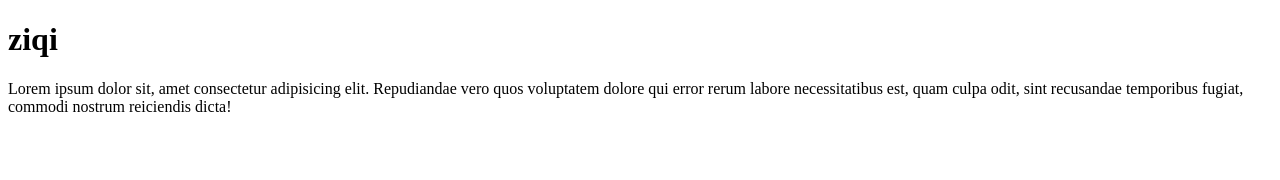
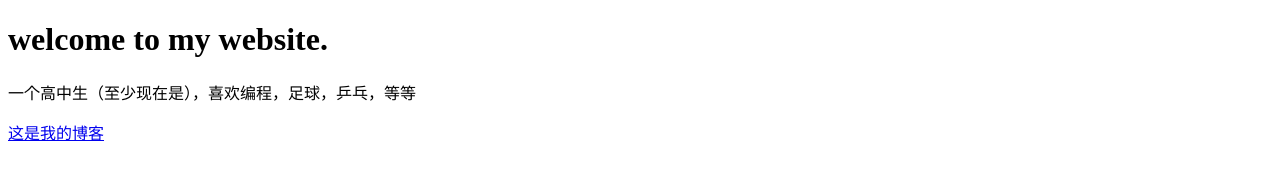
Before and after one commit to huaziqi/huaziqi.github.io, a plain HTML site: page index.html in a window 1280 px wide. Drawn offline with Linux system fonts and the light colour scheme.

Commit message:
Update index.html

```diff
--- a/index.html
+++ b/index.html
@@ -5,7 +5,10 @@
     </head>
     <body>
         <!--  -->
-        <h1> ziqi</h1>
+        <h1>welcome to my website.</h1>
+
     </body>
-    <p>Lorem ipsum dolor sit, amet consectetur adipisicing elit. Repudiandae vero quos voluptatem dolore qui error rerum labore necessitatibus est, quam culpa odit, sint recusandae temporibus fugiat, commodi nostrum reiciendis dicta!</p>
+    <p>一个高中生（至少现在是），喜欢编程，足球，乒乓，等等</p>
+    </p>
+    <a href="cnblogs.com/huaziqi/">这是我的博客</a>
 </html>
```
